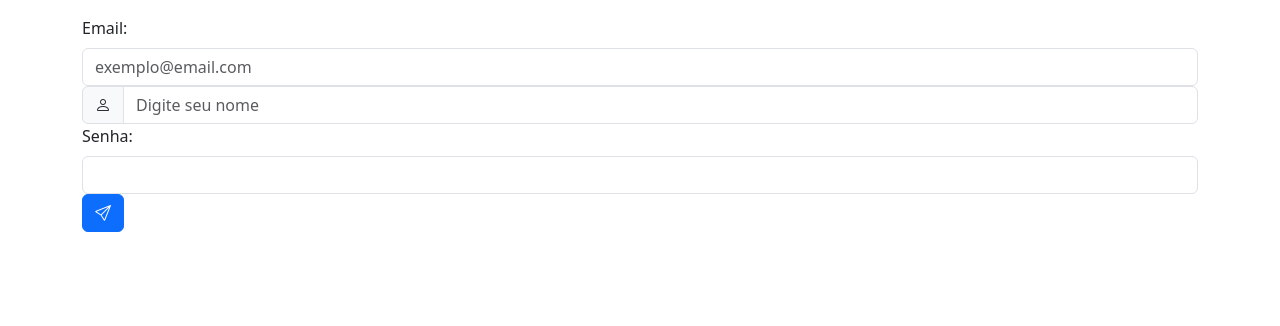
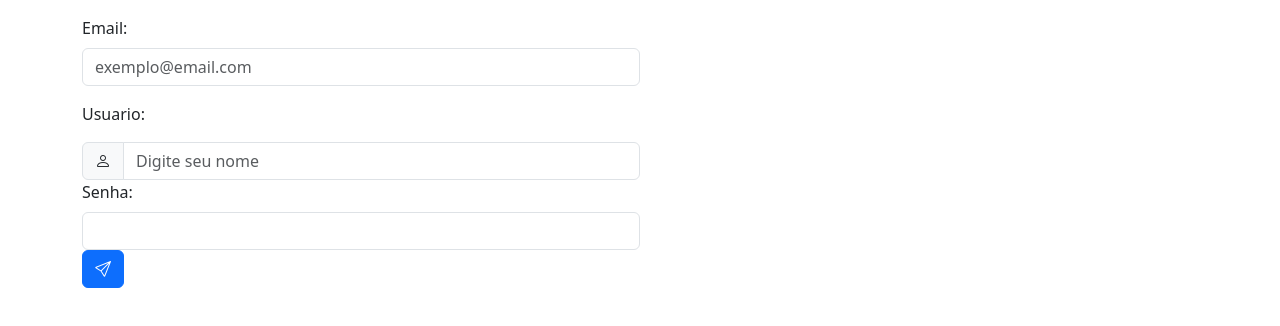
Before and after one commit to gabriel-ortolani/Bootstrap_Intro_Gabriel, a plain HTML site: page ex4_formulario-sub-css/ex4.html in a window 1280 px wide. Drawn offline with nearby package versions, Linux system fonts and the light colour scheme.

Commit message:
ex4-formulario

```diff
--- a/ex4_formulario-sub-css/ex4.html
+++ b/ex4_formulario-sub-css/ex4.html
@@ -21,20 +21,25 @@
     <div class="container mt-3">
         <form action="" class="custom-form">
 
-            <div class="">
+            <div class="col-sm-6 mb-3">
                 <label for="email" class="form-label">Email:</label>
                 <input type="email" class="form-control custom-input" id="email" placeholder="exemplo@email.com">
             </div>
 
+            <div class="col-sm-6">
+                <label for="name" class="mb-3">Usuario:</label>
                 <div class="input-group">
                     <span class="input-group-text custom-icon">
                         <i class="bi bi-person"></i>
                     </span>
                     <input type="text" class="form-control custom-input" placeholder="Digite seu nome">
                 </div>
+            </div>
 
+            <div class="col-sm-6">
                 <label for="password" class="form-label">Senha:</label>
                 <input type="password" class="form-control custom-input" id="senha">
+            </div>
 
             <button type="submit" class="btn btn-primary custom-button"><i class="bi bi-send"></i></button>
 
```
Lines whose indentation alone changed are shown as unchanged.
